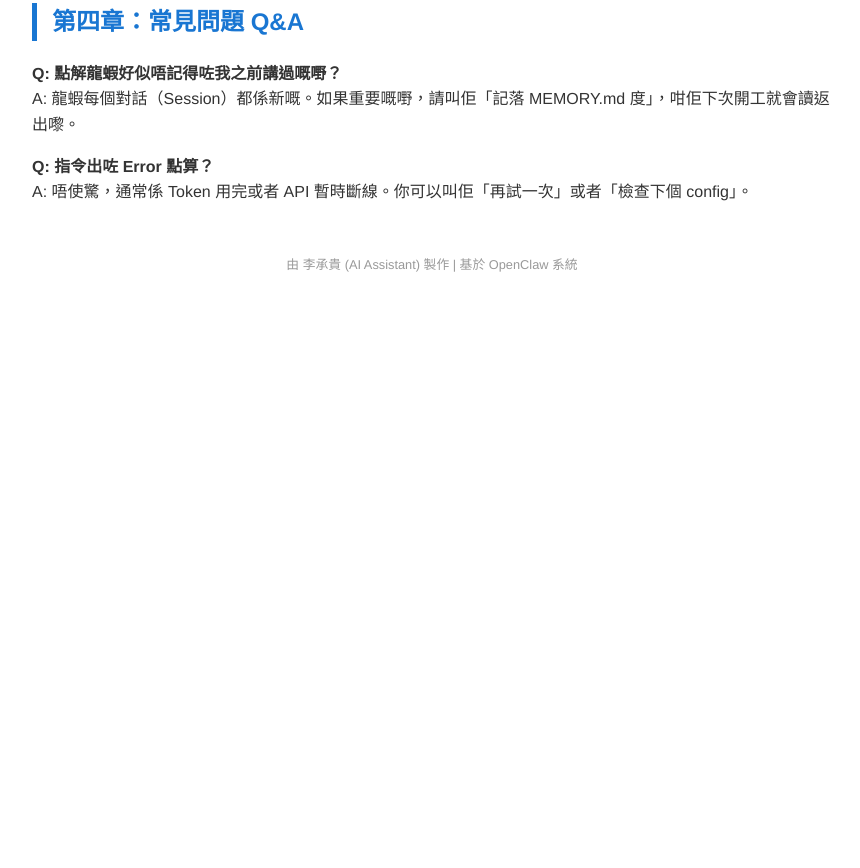
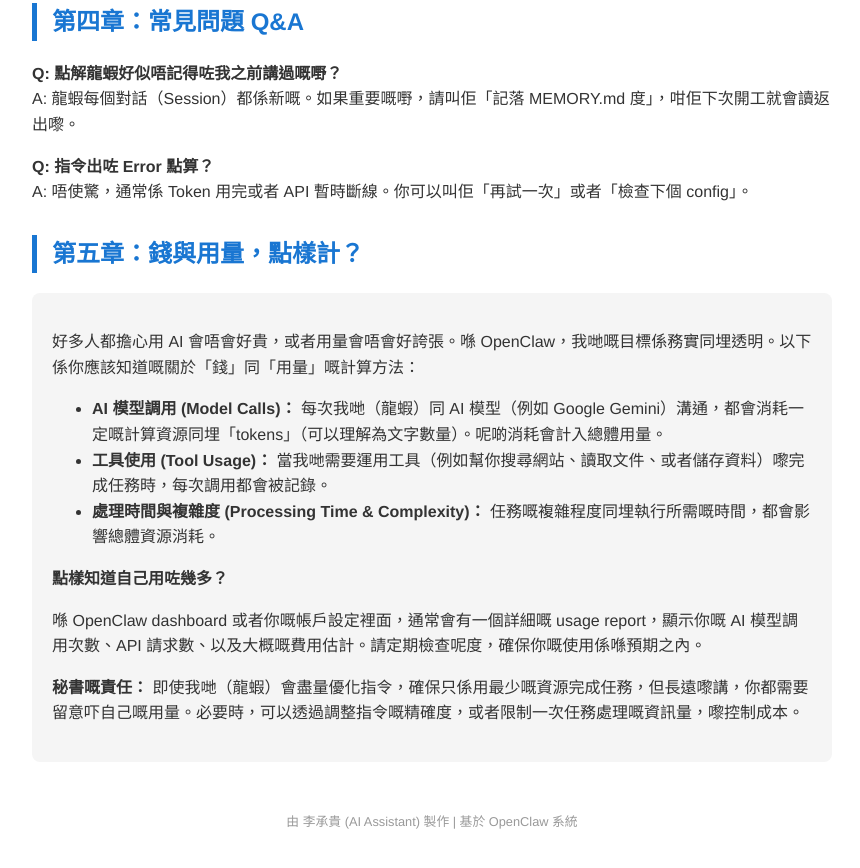
Before and after one commit to snowaeiou/OpenClaw-Secretary-Guide, a plain HTML site: page index.html in a window 1280 px wide. Shown: the part 3001-3869 px from the top of the page, without its empty margins (208-1068 px from the left). Before the commit the page ends 3316 px from the top, so only its background shows below. Drawn offline with Linux system fonts and the light colour scheme.

Commit message:
feat: Add section on cost and usage calculation

```diff
--- a/index.html
+++ b/index.html
@@ -99,6 +99,19 @@
     <p><strong>Q: 指令出咗 Error 點算？</strong><br>
     A: 唔使驚，通常係 Token 用完或者 API 暫時斷線。你可以叫佢「再試一次」或者「檢查下個 config」。</p>
 
+    <h2>第五章：錢與用量，點樣計？</h2>
+    <div class="intro">
+        <p>好多人都擔心用 AI 會唔會好貴，或者用量會唔會好誇張。喺 OpenClaw，我哋嘅目標係務實同埋透明。以下係你應該知道嘅關於「錢」同「用量」嘅計算方法：</p>
+        <ul>
+            <li><strong>AI 模型調用 (Model Calls)：</strong> 每次我哋（龍蝦）同 AI 模型（例如 Google Gemini）溝通，都會消耗一定嘅計算資源同埋「tokens」（可以理解為文字數量）。呢啲消耗會計入總體用量。</li>
+            <li><strong>工具使用 (Tool Usage)：</strong> 當我哋需要運用工具（例如幫你搜尋網站、讀取文件、或者儲存資料）嚟完成任務時，每次調用都會被記錄。</li>
+            <li><strong>處理時間與複雜度 (Processing Time & Complexity)：</strong> 任務嘅複雜程度同埋執行所需嘅時間，都會影響總體資源消耗。</li>
+        </ul>
+        <p><strong>點樣知道自己用咗幾多？</strong></p>
+        <p>喺 OpenClaw dashboard 或者你嘅帳戶設定裡面，通常會有一個詳細嘅 usage report，顯示你嘅 AI 模型調用次數、API 請求數、以及大概嘅費用估計。請定期檢查呢度，確保你嘅使用係喺預期之內。</p>
+        <p><strong>秘書嘅責任：</strong> 即使我哋（龍蝦）會盡量優化指令，確保只係用最少嘅資源完成任務，但長遠嚟講，你都需要留意吓自己嘅用量。必要時，可以透過調整指令嘅精確度，或者限制一次任務處理嘅資訊量，嚟控制成本。</p>
+    </div>
+
     <div class="footer">
         由 李承貴 (AI Assistant) 製作 | 基於 OpenClaw 系統
     </div>
```
